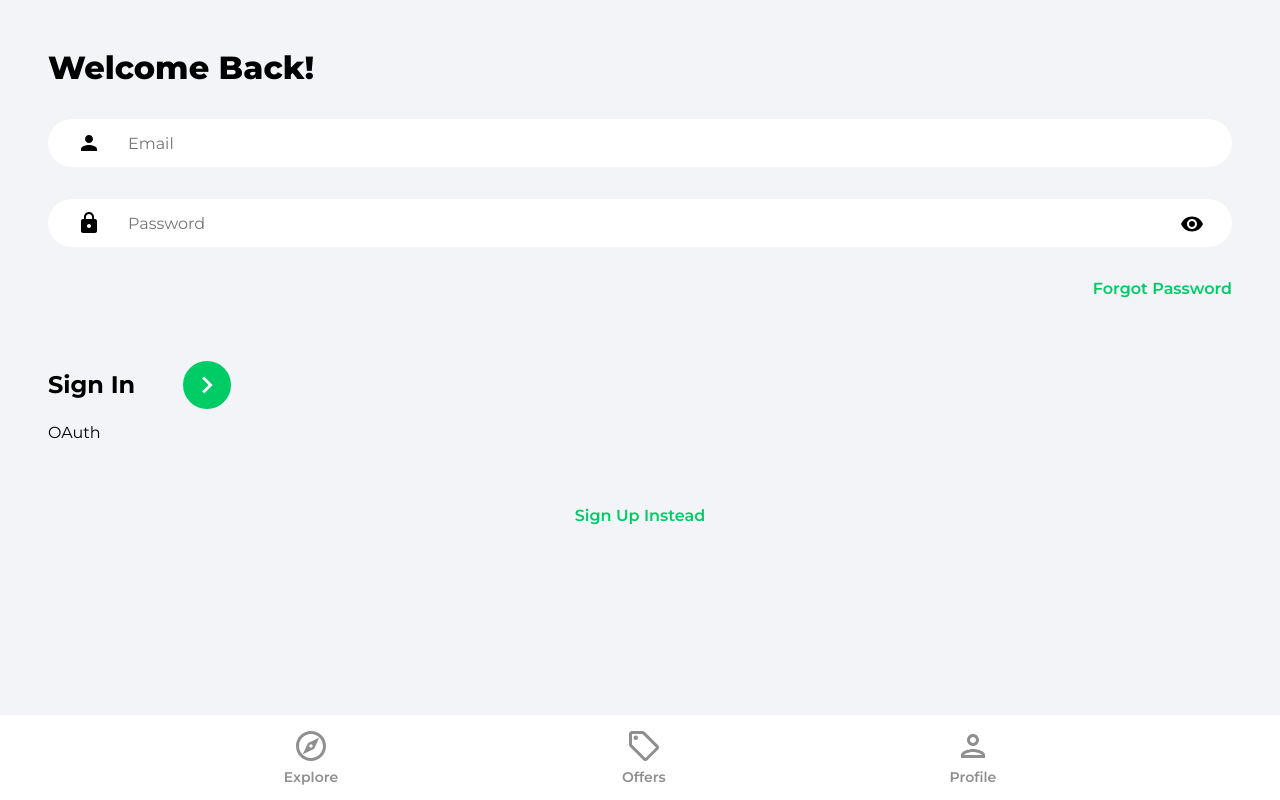
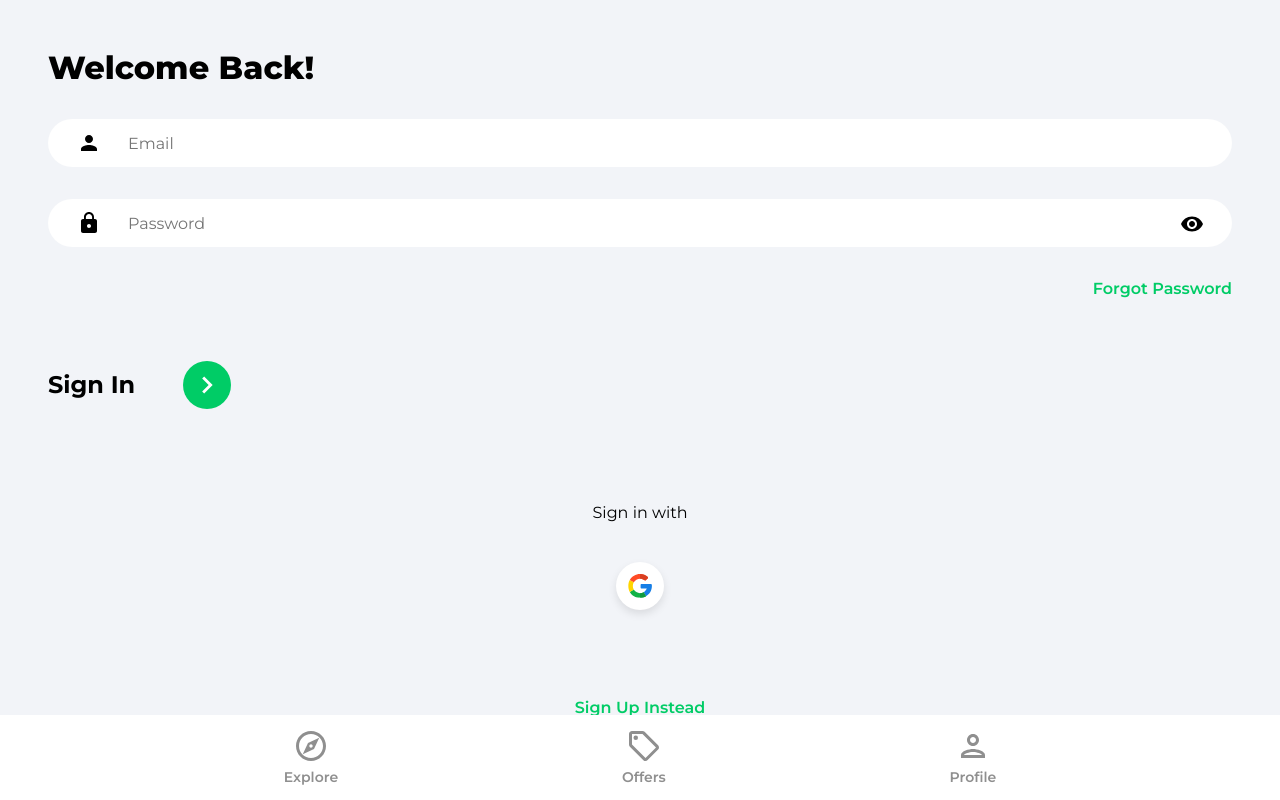
Before and after one commit to graceupongraceemi/house-marketplace-app-with-react, a React (Create React App) app: page /sign-in in a window 1280 px wide. Built offline with nearby package versions, Linux system fonts and the light colour scheme.

Commit message:
button with googleIcon added

```diff
--- a/src/components/OAuth.jsx
+++ b/src/components/OAuth.jsx
@@ -1,7 +1,25 @@
 import React from 'react';
+import { useLocation, useNavigate } from 'react-router-dom';
+import { getAuth, signInWithPopup, GoogleAuthProvider } from 'firebase/auth';
+import { doc, setDoc, getDoc } from 'firebase/firestore';
+import { db } from '../firebase.config';
+import { toast } from 'react-toastify';
+import googleIcon from '../assets/svg/googleIcon.svg';
 
 const OAuth = () => {
-  return <div>OAuth</div>;
+  const navigate = useNavigate();
+  const location = useLocation();
+
+  const onGoogleClick = () => {};
+
+  return (
+    <div className='socialLogin'>
+      <p>Sign {location.pathname === '/sign-up' ? 'up' : 'in'} with</p>
+      <button className='socialIconDiv' onClick={onGoogleClick}>
+        <img className='socialIconImg' src={googleIcon} alt='google' />
+      </button>
+    </div>
+  );
 };
 
 export default OAuth;
```
